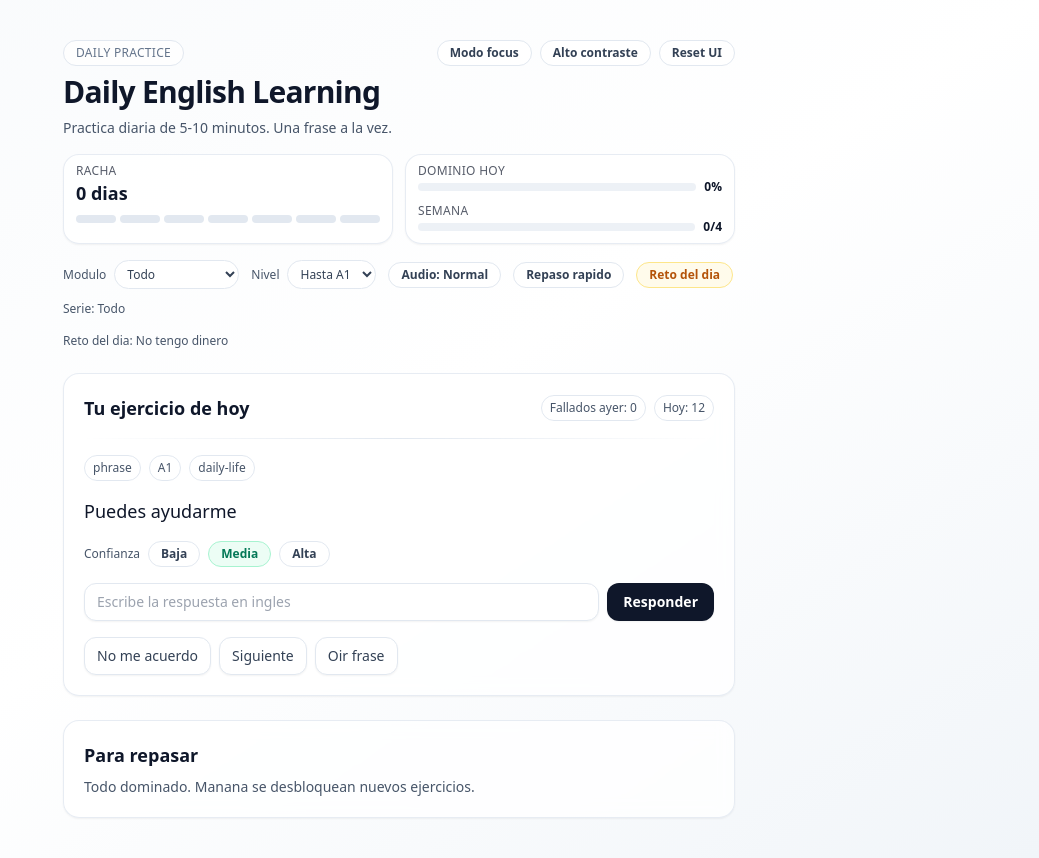
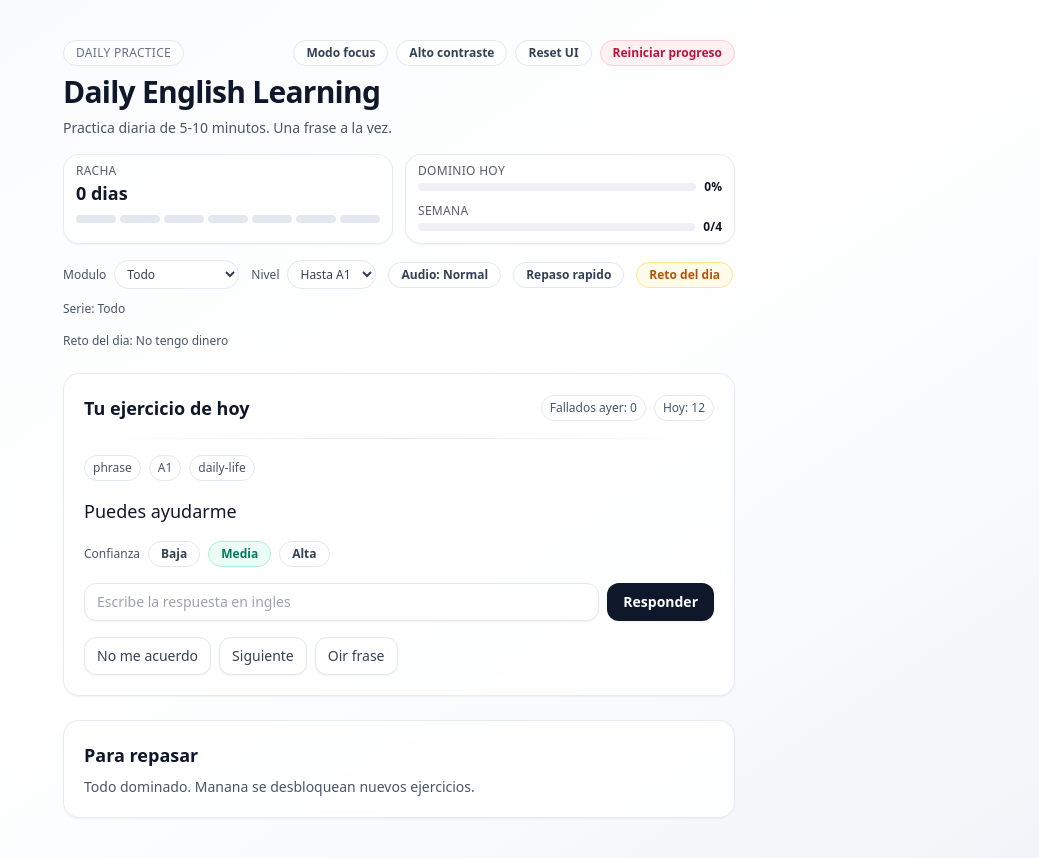
Before and after one commit to rodrifdeezp/englishmate, a React (Vite) app: page / in a window 1280 px wide. Shown: the whole page, without its empty margins (241-1280 px from the left). Built offline with nearby package versions, Linux system fonts and the light colour scheme.

Commit message:
restart progress

```diff
--- a/src/App.jsx
+++ b/src/App.jsx
@@ -1,6 +1,6 @@
 import { useEffect, useMemo, useRef, useState } from "react";
 import { EXERCISES } from "./data/exercises.js";
-import { loadState, saveState } from "./utils/storage.js";
+import { loadState, saveState, clearState } from "./utils/storage.js";
 import { checkAnswer } from "./utils/checker.js";
 import { todayKey, yesterdayKey, isSameDay } from "./utils/time.js";
 
@@ -417,6 +417,33 @@ export default function App() {
     localStorage.removeItem(UI_PREFS_KEY);
   }
 
+  function resetProgress() {
+    const confirmed = window.confirm(
+      "Esto borrara tu progreso y no se puede deshacer. Quieres continuar?"
+    );
+    if (!confirmed) return;
+    clearState();
+    const progressById = {};
+    const queue = buildDailyQueue(exercises, progressById, moduleId, levelCap);
+    const nextState = {
+      progressById,
+      lastSessionDate: todayKey(),
+      streakDays: 0,
+      activityDays: [],
+      session: {
+        date: todayKey(),
+        queueIds: queue.map((ex) => ex.id),
+        index: 0,
+        completed: 0,
+        moduleId,
+        levelCap,
+      },
+    };
+    setAnswer("");
+    setFeedback(null);
+    persist(nextState);
+  }
+
   const queue = state.session.queueIds
     .map((id) => exercises.find((ex) => ex.id === id))
     .filter(Boolean);
@@ -633,6 +660,16 @@ export default function App() {
                 onClick={resetUIPreferences}
               >
                 Reset UI
+              </button>
+              <button
+                className={`rounded-full border px-3 py-1 text-xs font-semibold transition ${
+                  highContrast
+                    ? "border-rose-700 bg-rose-900/50 text-rose-200 hover:border-rose-500"
+                    : "border-rose-200 bg-rose-50 text-rose-700 hover:border-rose-300"
+                }`}
+                onClick={resetProgress}
+              >
+                Reiniciar progreso
               </button>
             </div>
           </div>
--- a/src/utils/storage.js
+++ b/src/utils/storage.js
@@ -13,3 +13,7 @@ export function loadState() {
 export function saveState(state) {
   localStorage.setItem(STORAGE_KEY, JSON.stringify(state));
 }
+
+export function clearState() {
+  localStorage.removeItem(STORAGE_KEY);
+}
```
